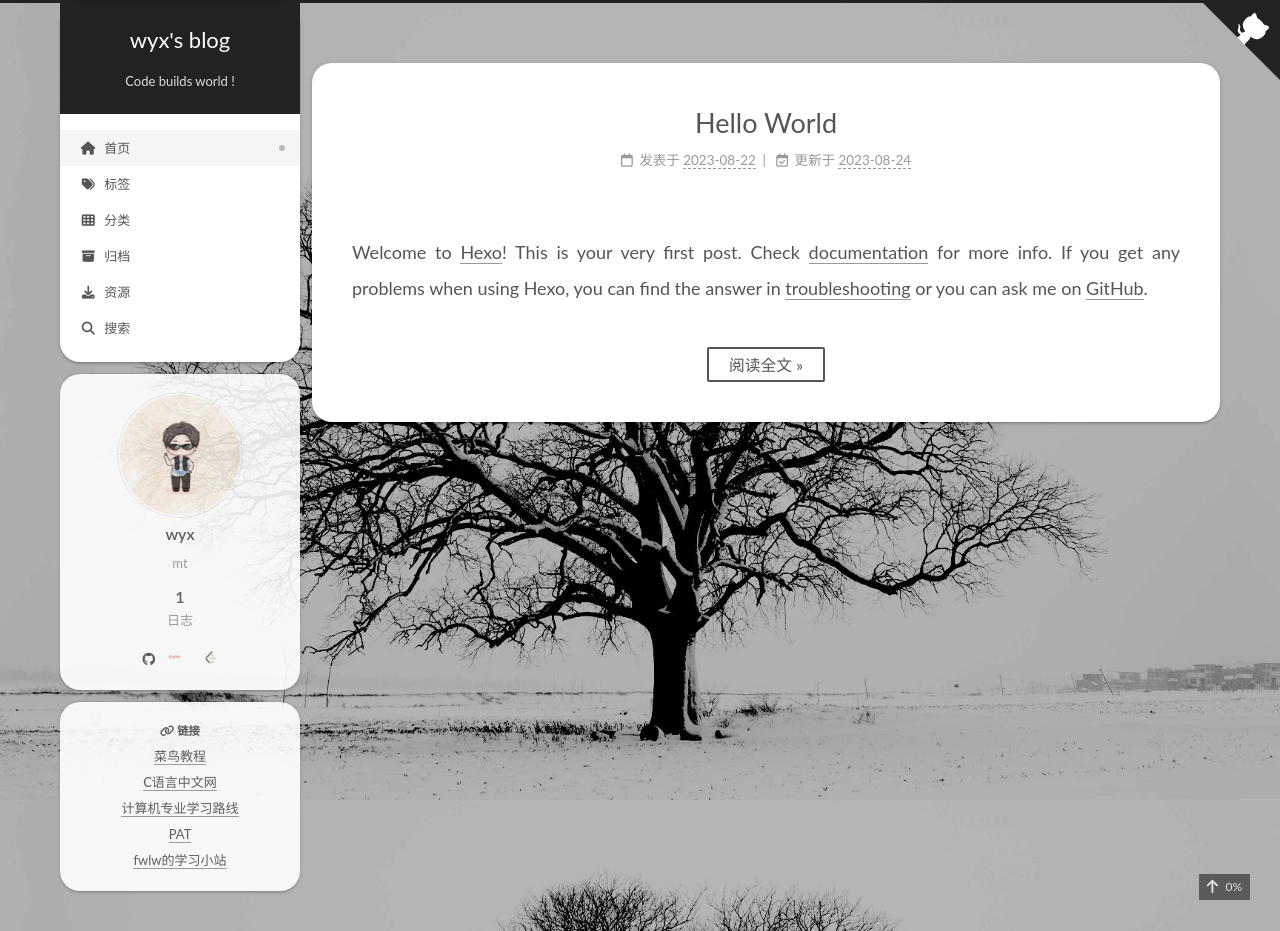
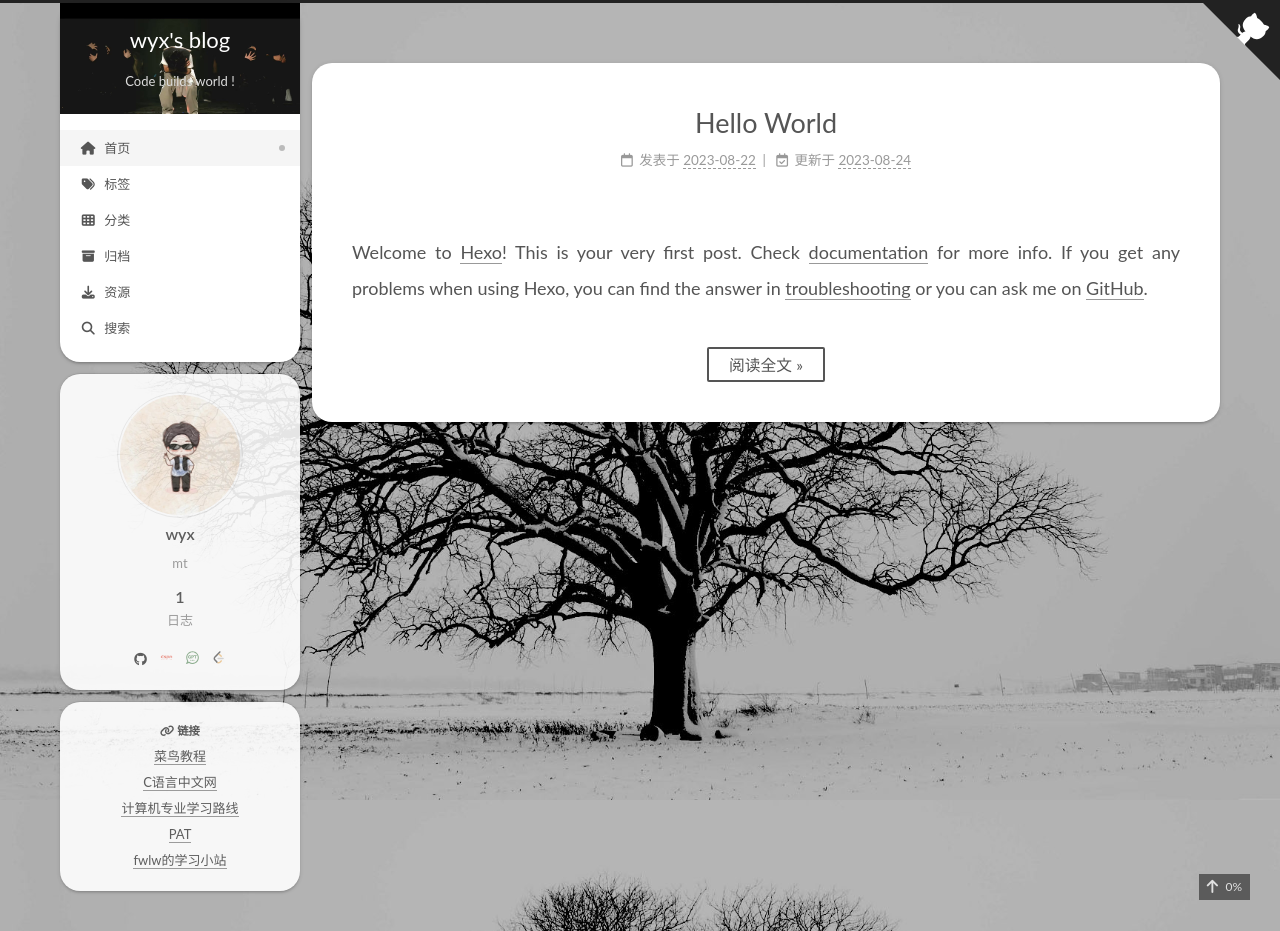
Before and after one commit to mtwyx/mtwyx.github.io, a plain HTML site: page index.html in a window 1280 px wide. Drawn offline with nearby package versions, Linux system fonts and the light colour scheme; some packages are replaced by stand-ins of ours; a script that the page names is missing.

Commit message:
Site updated: 2023-08-24 16:41:00

```diff
--- a/css/main.css
+++ b/css/main.css
@@ -2433,7 +2433,8 @@ header.header {
   }
 }
 .site-brand-container {
-  background: var(--theme-color);
+  background: url("/images/sidebar-bg.jpg");
+  background-size: cover;
 }
 @media (max-width: 991px) {
   .site-nav-on .site-brand-container {
--- a/index.html
+++ b/index.html
@@ -169,7 +169,7 @@
         <a href="https://www.csdn.net/" title="CSDN → https:&#x2F;&#x2F;www.csdn.net&#x2F;" rel="noopener me" target="_blank"><i class="fa csdn fa-fw"></i></a>
       </span>
       <span class="links-of-author-item">
-        <a href="https://chat.openai.com/" title="ChatGPT → https:&#x2F;&#x2F;chat.openai.com&#x2F;" rel="noopener me" target="_blank"><i class="GPT-icon fa-fw"></i></a>
+        <a href="https://chat.openai.com/" title="ChatGPT → https:&#x2F;&#x2F;chat.openai.com&#x2F;" rel="noopener me" target="_blank"><i class="fa GPT-icon fa-fw"></i></a>
       </span>
       <span class="links-of-author-item">
         <a href="https://leetcode.cn/problemset/all/" title="LeetCode → https:&#x2F;&#x2F;leetcode.cn&#x2F;problemset&#x2F;all&#x2F;" rel="noopener me" target="_blank"><i class="fa leetcode fa-fw"></i></a>
```
Also changed, not shown: 2023/08/22/hello-world/index.html (+1 -1 lines), about/index.html (+1 -1 lines), archives/2023/08/index.html (+1 -1 lines), archives/2023/index.html (+1 -1 lines), archives/index.html (+1 -1 lines), categories/index.html (+1 -1 lines), resources/index.html (+1 -1 lines), tags/index.html (+1 -1 lines), images/sidebar-bg.jpg (added).
